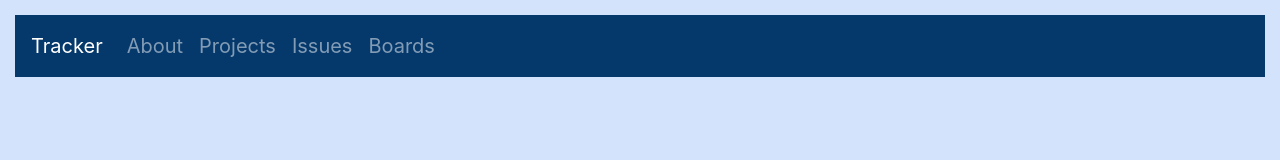
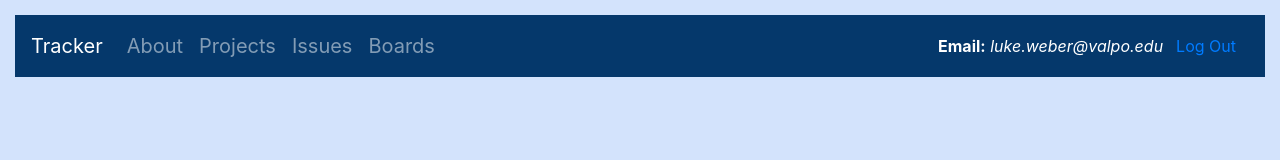
Before and after one commit to lukeweber17/tracker-development, a React app: page /boards in a window 1280 px wide. Built offline with nearby package versions, Linux system fonts and the light colour scheme; some packages are replaced by stand-ins of ours; no server answers.

Commit message:
another nav bar update

```diff
--- a/src/components/App.js
+++ b/src/components/App.js
@@ -2,7 +2,7 @@ import React from "react"
 import Signup from "./Signup"
 import { Container } from "react-bootstrap"
 import { AuthProvider } from "../contexts/AuthContext"
-import { BrowserRouter as Router, Redirect, Switch, Route } from "react-router-dom"
+import { BrowserRouter as Router, Switch, Route } from "react-router-dom"
 import Dashboard from "./dashboard/Dashboard"
 import Login from "./Login"
 import PrivateRoute from "./PrivateRoute"
--- a/src/components/dashboard/Navigation.js
+++ b/src/components/dashboard/Navigation.js
@@ -26,6 +26,14 @@ class BootstrapNavbar extends React.Component {
                                     <Nav.Link href="/boards">Boards</Nav.Link>
                                 </Nav>
                             </Switch>
+                            <div class="cur-user">
+                                <strong>Email:</strong> <i>luke.weber@valpo.edu</i>
+                            </div>
+
+                            <Button variant="link">
+                                Log Out
+                            </Button>
+
                         </Navbar.Collapse>
                     </Navbar>
                     <br />
--- a/src/components/dashboard/navigation.css
+++ b/src/components/dashboard/navigation.css
@@ -4,3 +4,7 @@
     margin: 0;
     padding: 0;
 }
+.cur-user {
+    color: white;
+    font-size: 16px;
+}
```
Also changed, not shown: src/components/dashboard/Dashboard.js (+5 -4 lines), 1 other file.
